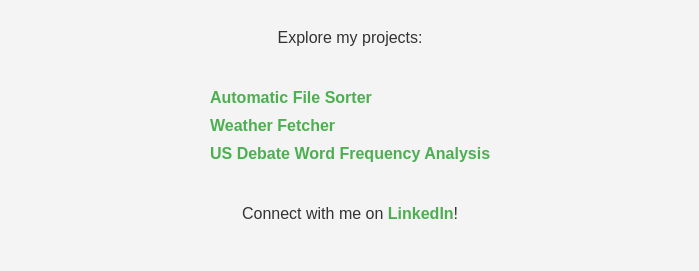
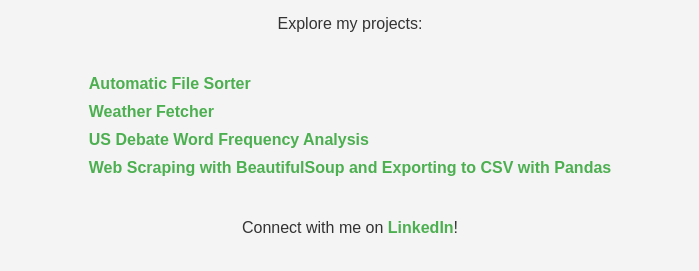
Before and after one commit to adrianodabv/adrianodabv.github.io, a plain HTML site: page index.html in a window 1280 px wide. Shown: the part 339-610 px from the top of the page, without its empty margins (290-989 px from the left). Drawn offline with Linux system fonts and the light colour scheme.

Commit message:
Update index.html

```diff
--- a/index.html
+++ b/index.html
@@ -44,6 +44,7 @@
         <li><a href="https://github.com/adrianodabv/automatic_file_sorter" target="_blank">Automatic File Sorter</a></li>
         <li><a href="https://github.com/adrianodabv/weather_fetcher" target="_blank">Weather Fetcher</a></li>
         <li><a href="https://github.com/adrianodabv/us_debate_word_frequency_analysis" target="_blank">US Debate Word Frequency Analysis</a></li>
+        <li><a href="https://github.com/adrianodabv/web_scraping" target="_blank">Web Scraping with BeautifulSoup and Exporting to CSV with Pandas</a></li>
     </ul>
 
     <p>Connect with me on <a href="https://www.linkedin.com/in/adriano-vasconcelos-data" target="_blank">LinkedIn</a>!</p>
```
